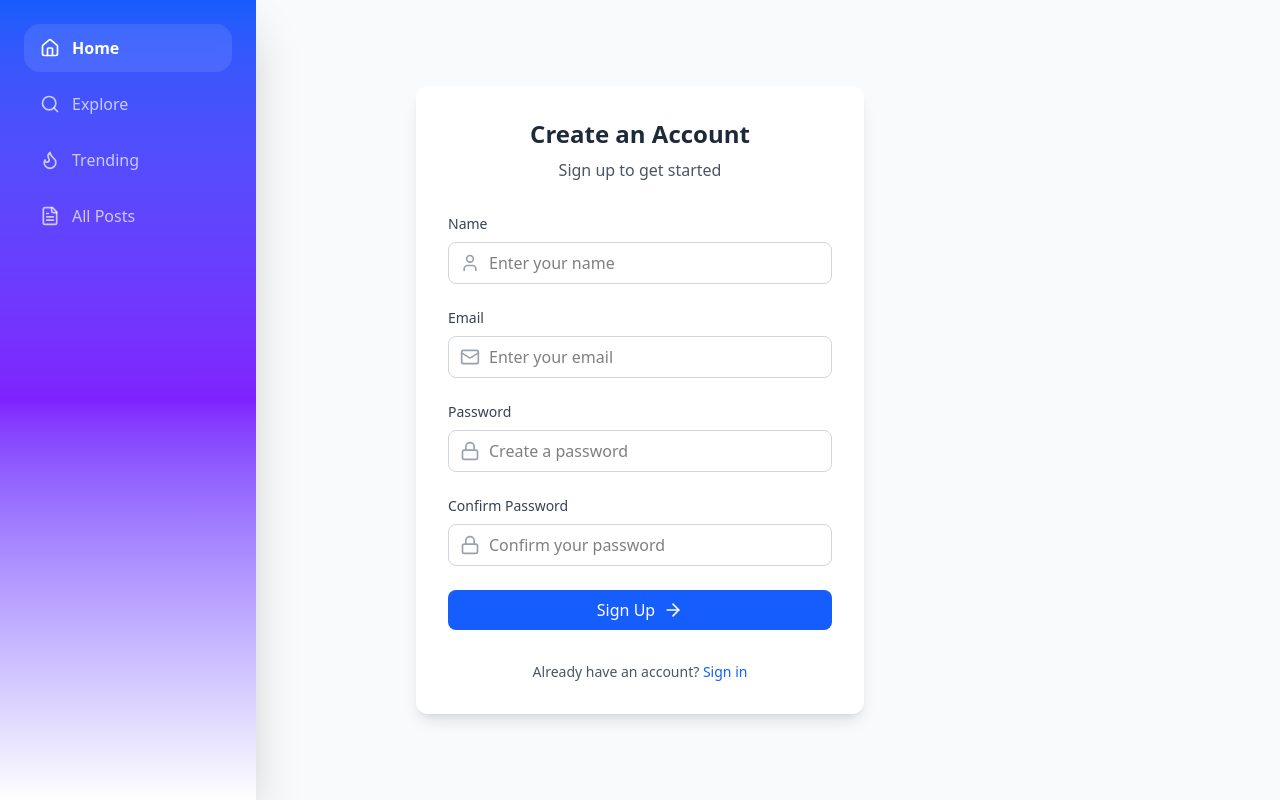
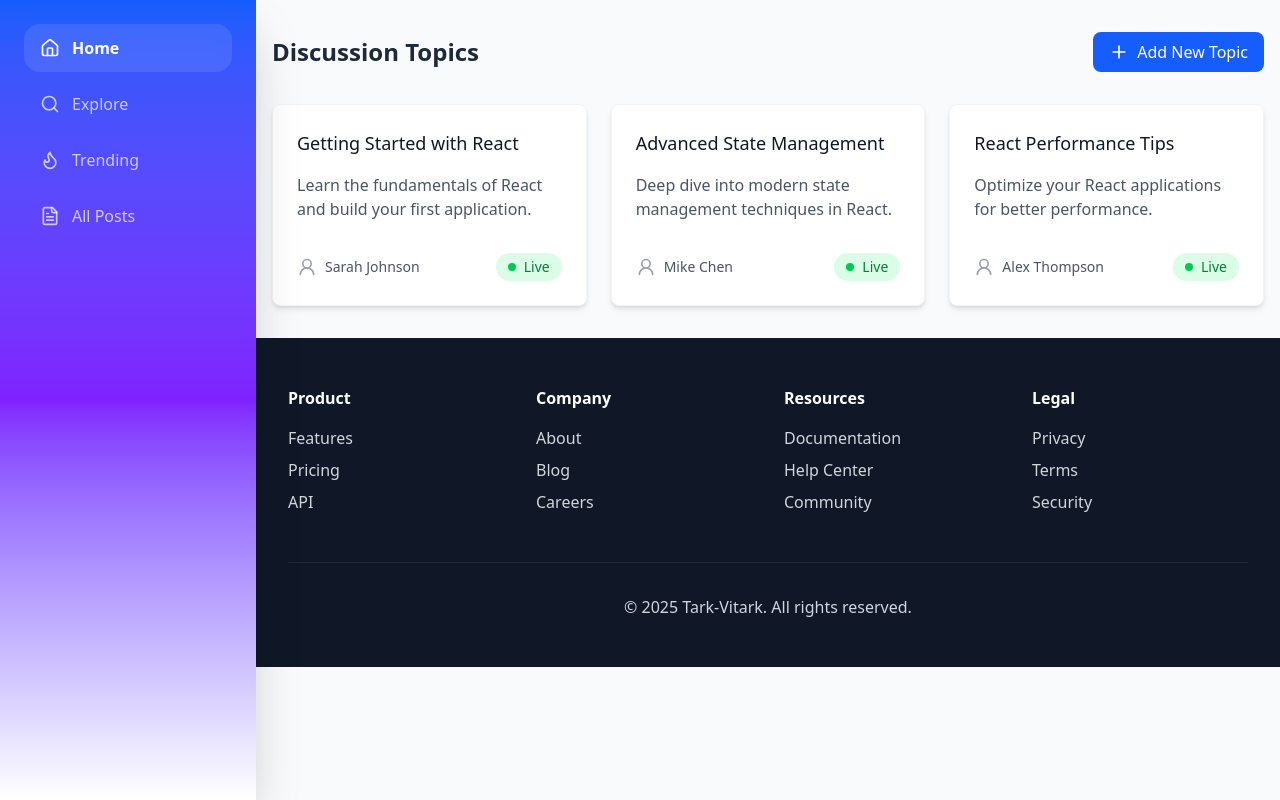
Before and after one commit to rkaniketraj/TarkVitark-, a React (Vite) app in the folder TarkVitark/: page / in a window 1280 px wide. Built offline with nearby package versions, Linux system fonts and the light colour scheme.

Commit message:
add Active Discussion page

```diff
--- a/TarkVitark/src/App.jsx
+++ b/TarkVitark/src/App.jsx
@@ -7,6 +7,7 @@ import Footer from './components/Footer'
  //import ProfilePage from './pages/ProfilePage'
 import Login from './pages/login'
 import Register from './pages/Register'
+import ActiveDiscussion from './pages/ActiveDiscussion'
 
 
 function App() {
@@ -15,10 +16,12 @@ function App() {
   return (
     <>
      {/* <Landing/> */}
-     <LeftSideBar/>
+     {/* <LeftSideBar/> */}
      {/* <ProfilePage/> */}
      {/* <Login/> */}
-     <Register/>
+     {/* <Register/> */}
+     <ActiveDiscussion/>
+
 
 
 
--- /dev/null
+++ b/TarkVitark/src/pages/ActiveDiscussion.jsx
@@ -0,0 +1,123 @@
+import React, { useState } from 'react';
+import { User2, Plus } from 'lucide-react';
+import LeftSideBar from '../components/LeftSideBar';
+import Footer from '../components/Footer';
+// adding navigation bar left
+function ActiveDiscussion() {
+    const [boxes, setBoxes] = useState([
+        {
+          id: 1,
+          title: "Getting Started with React",
+          description: "Learn the fundamentals of React and build your first application.",
+          author: "Sarah Johnson"
+        },
+        {
+          id: 2,
+          title: "Advanced State Management",
+          description: "Deep dive into modern state management techniques in React.",
+          author: "Mike Chen"
+        },
+        {
+          id: 3,
+          title: "React Performance Tips",
+          description: "Optimize your React applications for better performance.",
+          author: "Alex Thompson"
+        }
+      ]);
+
+      const addNewBox = () => {
+        const topics = [
+          "React Hooks Deep Dive",
+          "Building Custom Components",
+          "CSS-in-JS Solutions",
+          "Testing React Applications",
+          "React Router Mastery",
+          "Context API vs Redux"
+        ];
+
+        const descriptions = [
+          "Explore advanced use cases of React Hooks in modern applications.",
+          "Learn to build reusable and scalable React components.",
+          "Compare different styling approaches in React applications.",
+          "Master testing strategies for React components and hooks.",
+          "Advanced routing techniques for React applications.",
+          "Choose the right state management solution for your needs."
+        ];
+
+        const authors = [
+          "Emily Davis",
+          "Chris Wilson",
+          "David Miller",
+          "Lisa Wang",
+          "James Smith",
+          "Anna Brown"
+        ];
+
+        const randomIndex = Math.floor(Math.random() * topics.length);
+
+        const newBox = {
+          id: boxes.length + 1,
+          title: topics[randomIndex],
+          description: descriptions[randomIndex],
+          author: authors[randomIndex]
+        };
+
+        setBoxes([...boxes, newBox]);
+      };
+
+      return (
+        <div className="min-h-screen bg-gray-50">
+          <LeftSideBar />
+
+          <div className="lg:ml-64">
+            <main className="container mx-auto px-4 py-8">
+              <div className="flex justify-between items-center mb-8">
+                <h1 className="text-2xl font-bold text-gray-800">Discussion Topics</h1>
+                <button
+                  onClick={addNewBox}
+                  className="flex items-center gap-2 px-4 py-2 bg-blue-600 text-white rounded-lg hover:bg-blue-700 transition-colors"
+                >
+                  <Plus size={20} />
+                  Add New Topic
+                </button>
+              </div>
+
+              <div className="grid grid-cols-1 md:grid-cols-2 lg:grid-cols-3 auto-rows-fr gap-6">
+                {boxes.map(box => (
+                  <div
+                    key={box.id}
+                    className="bg-white rounded-lg shadow-md border border-gray-100 p-6 transition-all hover:shadow-lg"
+                  >
+                    <div className="space-y-4">
+                      <h3 className="text-lg font-medium text-gray-900">
+                        {box.title}
+                      </h3>
+
+                      <p className="text-gray-600">
+                        {box.description}
+                      </p>
+
+                      <div className="flex items-center justify-between pt-4">
+                        <div className="flex items-center space-x-2">
+                          <User2 className="h-5 w-5 text-gray-400" />
+                          <span className="text-sm text-gray-600">{box.author}</span>
+                        </div>
+
+                        <button className="px-3 py-1 text-sm bg-green-100 text-green-700 rounded-full font-medium flex items-center">
+                          <span className="w-2 h-2 bg-green-500 rounded-full mr-2"></span>
+                          Live
+                        </button>
+                      </div>
+                    </div>
+                  </div>
+                ))}
+              </div>
+            </main>
+
+            <Footer />
+          </div>
+        </div>
+      );
+    }
+
+export default ActiveDiscussion;
```
